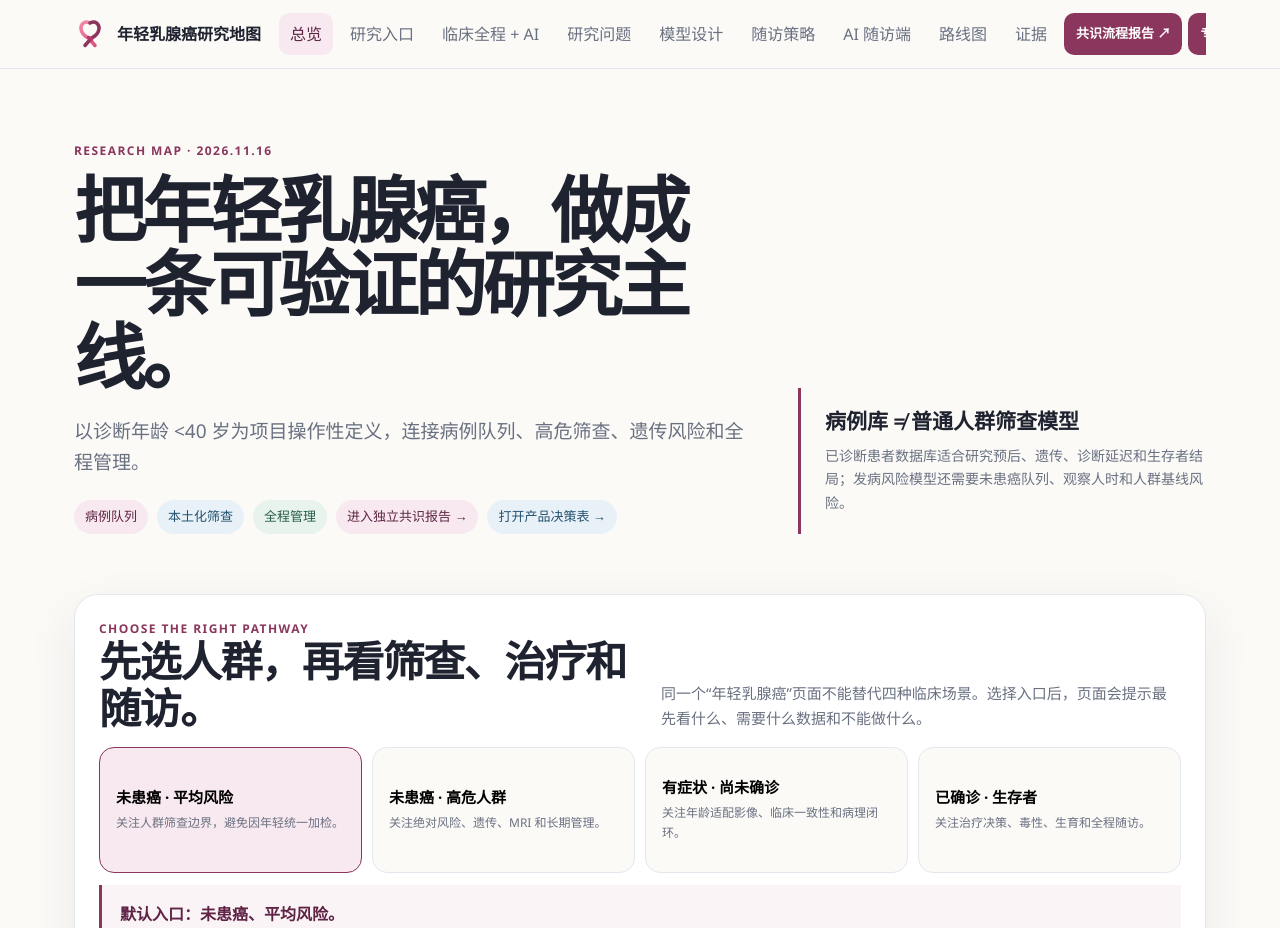
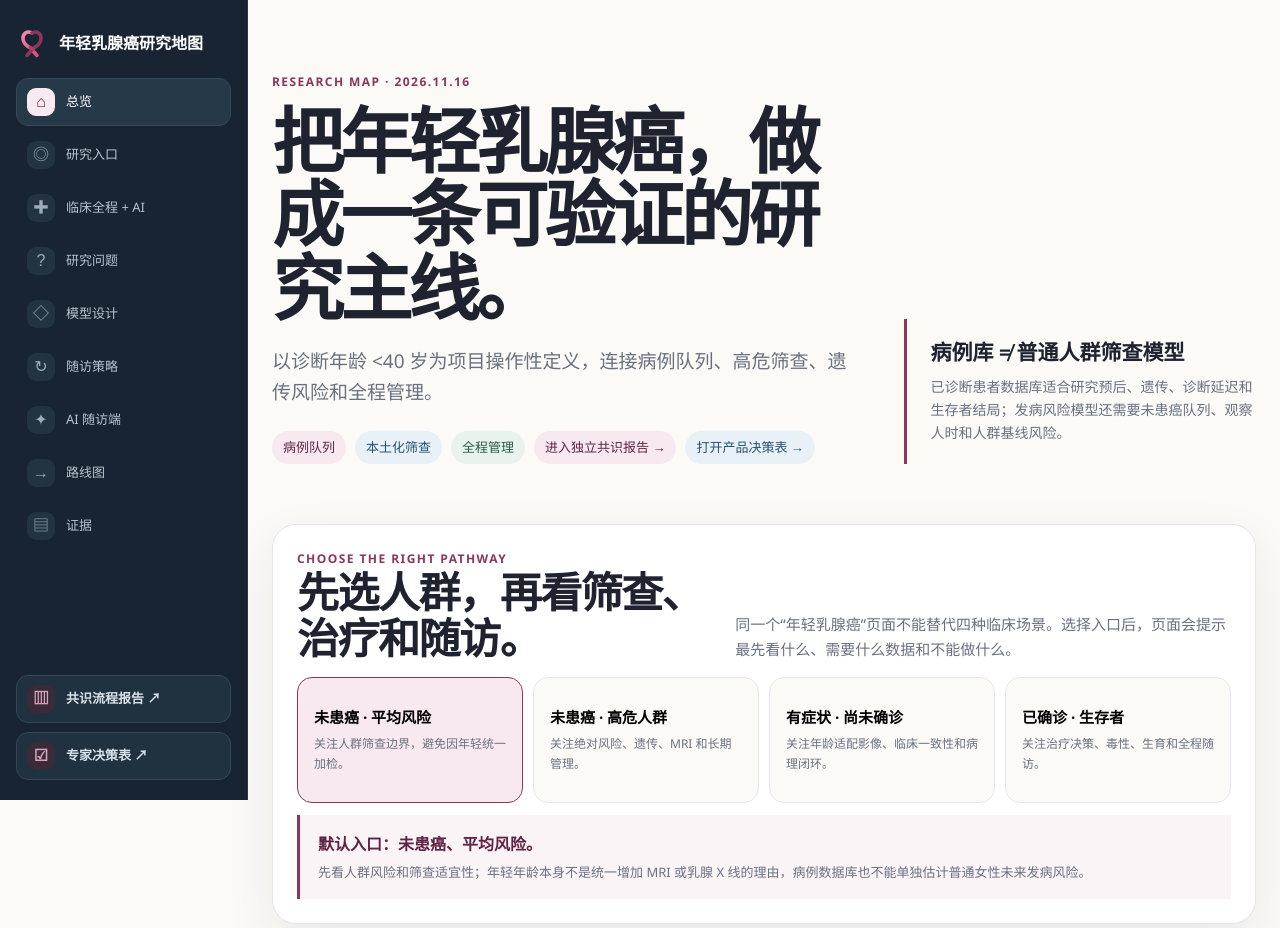
Before and after one commit to kylokuo/BrCa_35, a plain HTML site: page index.html in a window 1280 px wide. Shown: the top 928 px of the page. Drawn offline with Linux system fonts and the light colour scheme.

Commit message:
Redesign main page with dark vertical navigation

```diff
--- a/index.html
+++ b/index.html
@@ -54,27 +54,35 @@
     .skip-link:focus { top: 12px; }
     .shell { max-width: var(--max); margin: 0 auto; padding: 0 24px 72px; }
     .topbar {
-      position: sticky; top: 0; z-index: 10;
-      border-bottom: 1px solid rgba(228, 231, 238, .92);
-      background: rgba(251, 250, 247, .92);
-      backdrop-filter: blur(16px);
+      position: fixed; inset: 0 auto 0 0; z-index: 10; width: 248px;
+      border-right: 1px solid #273747;
+      background: #182431;
+      color: #fff;
     }
     .topbar-inner {
-      max-width: var(--max); margin: 0 auto; padding: 13px 24px;
-      display: flex; align-items: center; justify-content: space-between; gap: 18px;
+      height: 100%; max-width: none; margin: 0; padding: 28px 16px 20px;
+      display: flex; flex-direction: column; align-items: stretch; gap: 18px;
     }
-    .brand { display: flex; align-items: center; gap: 11px; font-weight: 700; color: var(--ink); white-space: nowrap; }
+    .brand { display: flex; align-items: center; gap: 11px; color: #fff; font-weight: 700; white-space: normal; line-height: 1.35; }
     .brand-mark { width: 32px; height: 32px; display: grid; place-items: center; }
     .brand-mark img { width: 32px; height: 32px; display: block; }
-    .nav { display: flex; gap: 6px; overflow-x: auto; scrollbar-width: none; }
+    .nav { display: flex; flex: 1; flex-direction: column; gap: 5px; overflow: visible; }
     .nav::-webkit-scrollbar { display: none; }
     .nav button {
-      border: 0; background: transparent; color: var(--muted); padding: 8px 11px;
-      border-radius: 10px; cursor: pointer; white-space: nowrap;
+      width: 100%; display: grid; grid-template-columns: 30px 1fr; align-items: center; gap: 9px;
+      border: 1px solid transparent; background: transparent; color: #b8c3cd; padding: 9px 10px;
+      border-radius: 12px; cursor: pointer; text-align: left; white-space: nowrap; font-size: 13px;
     }
-    .nav button:hover, .nav button.active { color: var(--plum-dark); background: var(--plum-soft); }
-    .nav-report { display: inline-flex; align-items: center; padding: 8px 12px; border-radius: 10px; color: #fff; background: var(--plum); white-space: nowrap; font-size: 13px; font-weight: 700; }
-    .nav-report:hover { color: #fff; background: var(--plum-dark); text-decoration: none; }
+    .nav button:hover { color: #fff; background: #223342; }
+    .nav button.active { color: #fff; background: #263949; border-color: #31495b; }
+    .nav-icon { width: 28px; height: 28px; display: grid; place-items: center; border-radius: 9px; color: #9cacb9; background: #223342; font-family: "Segoe UI Symbol", "Arial Unicode MS", sans-serif; font-size: 16px; line-height: 1; }
+    .nav button.active .nav-icon { color: var(--plum-dark); background: #f7e9ef; }
+    .nav button:hover .nav-icon { color: #fff; background: #315066; }
+    .nav-report { display: grid; grid-template-columns: 30px 1fr; align-items: center; gap: 9px; margin-top: 4px; padding: 9px 10px; border: 1px solid #31495b; border-radius: 12px; color: #d9e2e9; background: #20313f; white-space: nowrap; font-size: 13px; font-weight: 700; }
+    .nav-report:first-of-type { margin-top: auto; }
+    .nav-report:hover { color: #fff; background: #2a4354; text-decoration: none; }
+    .nav-report .nav-icon { color: #d9a4bb; background: #3a2b38; }
+    .nav-report:hover .nav-icon { color: var(--plum-dark); background: #f7e9ef; }
     .eyebrow { color: var(--plum); text-transform: uppercase; letter-spacing: .12em; font-size: 12px; font-weight: 700; }
     .hero { padding: 72px 0 38px; display: grid; grid-template-columns: minmax(0, 1.25fr) minmax(300px, .75fr); gap: 44px; align-items: end; }
     h1, h2, h3, p { margin: 0; }
@@ -240,7 +248,20 @@
     .source-item { break-inside: avoid; margin-bottom: 10px; color: var(--muted); font-size: 13px; }
     footer { padding-top: 30px; border-top: 1px solid var(--line); color: var(--muted); font-size: 13px; }
     .mobile-only { display: none; }
+    @media (min-width: 881px) {
+      body { padding-left: 248px; }
+      .topbar-inner { overflow-y: auto; }
+    }
     @media (max-width: 880px) {
+      body { padding-left: 0; }
+      .topbar { position: sticky; inset: auto; width: auto; height: auto; border-right: 0; border-bottom: 1px solid #273747; }
+      .topbar-inner { height: auto; padding: 12px 24px; flex-direction: row; align-items: center; gap: 18px; }
+      .brand { flex: 0 0 auto; white-space: nowrap; }
+      .nav { flex: 1; flex-direction: row; gap: 6px; overflow-x: auto; }
+      .nav button, .nav-report { width: auto; display: inline-flex; flex: 0 0 auto; grid-template-columns: none; gap: 7px; padding: 8px 10px; }
+      .nav button.active { background: #31495b; }
+      .nav-icon { width: 23px; height: 23px; border-radius: 7px; font-size: 14px; }
+      .nav-report:first-of-type { margin-top: 4px; }
       .hero, .model-layout, .follow-panel, .care-layout { grid-template-columns: 1fr; }
       .ai-layout { grid-template-columns: 1fr; }
       .hero { padding-top: 52px; gap: 28px; }
@@ -249,6 +270,7 @@
     }
     @media (max-width: 620px) {
       .shell, .topbar-inner { padding-left: 16px; padding-right: 16px; }
+      .topbar-inner { align-items: flex-start; }
       .brand-text { display: none; }
       .hero { padding-top: 42px; }
       h1 { font-size: 43px; }
@@ -271,17 +293,17 @@
     <div class="topbar-inner">
       <a class="brand" href="#overview"><span class="brand-mark"><img src="breast-cancer-ribbon-mark.svg" alt=""></span><span class="brand-text">年轻乳腺癌研究地图</span></a>
       <nav class="nav" aria-label="页面导航">
-        <button class="active" data-target="overview">总览</button>
-        <button data-target="audience">研究入口</button>
-        <button data-target="clinical-ai">临床全程 + AI</button>
-        <button data-target="questions">研究问题</button>
-        <button data-target="model">模型设计</button>
-        <button data-target="followup">随访策略</button>
-        <button data-target="ai-followup">AI 随访端</button>
-        <button data-target="roadmap">路线图</button>
-        <button data-target="evidence">证据</button>
-        <a class="nav-report" href="young-breast-cancer-consensus.html">共识流程报告 ↗</a>
-        <a class="nav-report" href="young-breast-cancer-product-decision.html">专家决策表 ↗</a>
+        <button class="active" data-target="overview"><span class="nav-icon" aria-hidden="true">⌂</span><span>总览</span></button>
+        <button data-target="audience"><span class="nav-icon" aria-hidden="true">◎</span><span>研究入口</span></button>
+        <button data-target="clinical-ai"><span class="nav-icon" aria-hidden="true">✚</span><span>临床全程 + AI</span></button>
+        <button data-target="questions"><span class="nav-icon" aria-hidden="true">?</span><span>研究问题</span></button>
+        <button data-target="model"><span class="nav-icon" aria-hidden="true">◇</span><span>模型设计</span></button>
+        <button data-target="followup"><span class="nav-icon" aria-hidden="true">↻</span><span>随访策略</span></button>
+        <button data-target="ai-followup"><span class="nav-icon" aria-hidden="true">✦</span><span>AI 随访端</span></button>
+        <button data-target="roadmap"><span class="nav-icon" aria-hidden="true">→</span><span>路线图</span></button>
+        <button data-target="evidence"><span class="nav-icon" aria-hidden="true">▤</span><span>证据</span></button>
+        <a class="nav-report" href="young-breast-cancer-consensus.html"><span class="nav-icon" aria-hidden="true">▥</span><span>共识流程报告 ↗</span></a>
+        <a class="nav-report" href="young-breast-cancer-product-decision.html"><span class="nav-icon" aria-hidden="true">☑</span><span>专家决策表 ↗</span></a>
       </nav>
     </div>
   </header>
```
